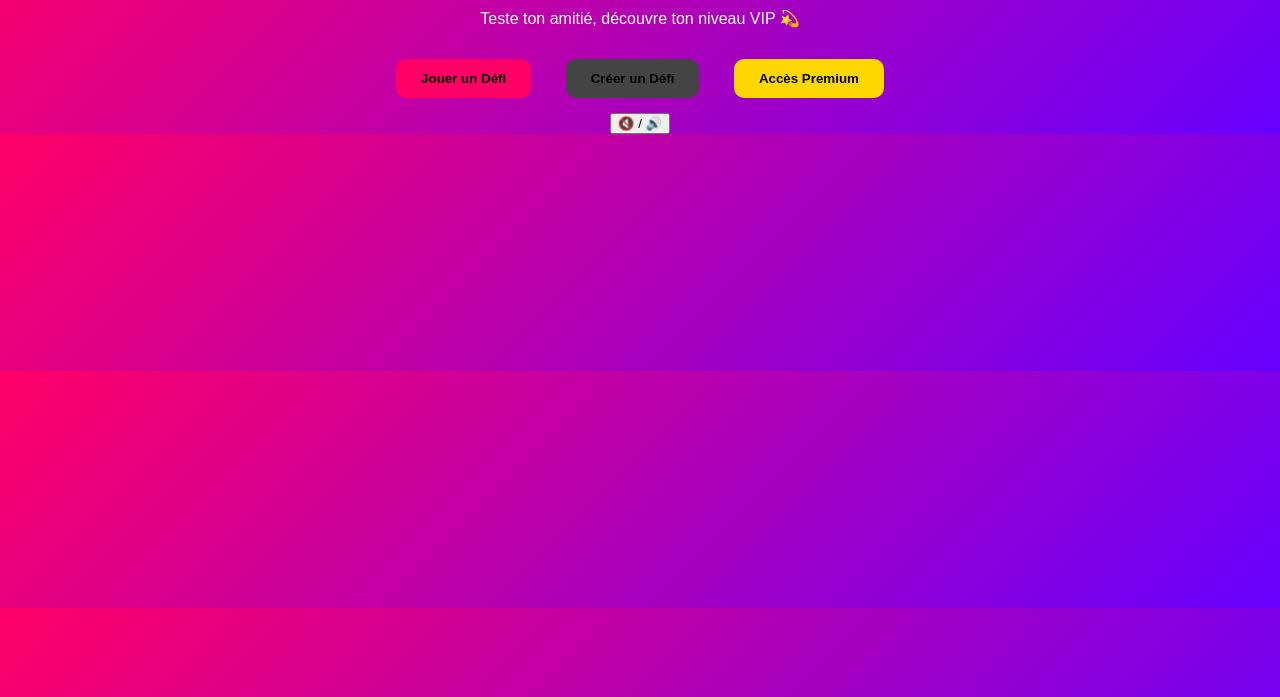
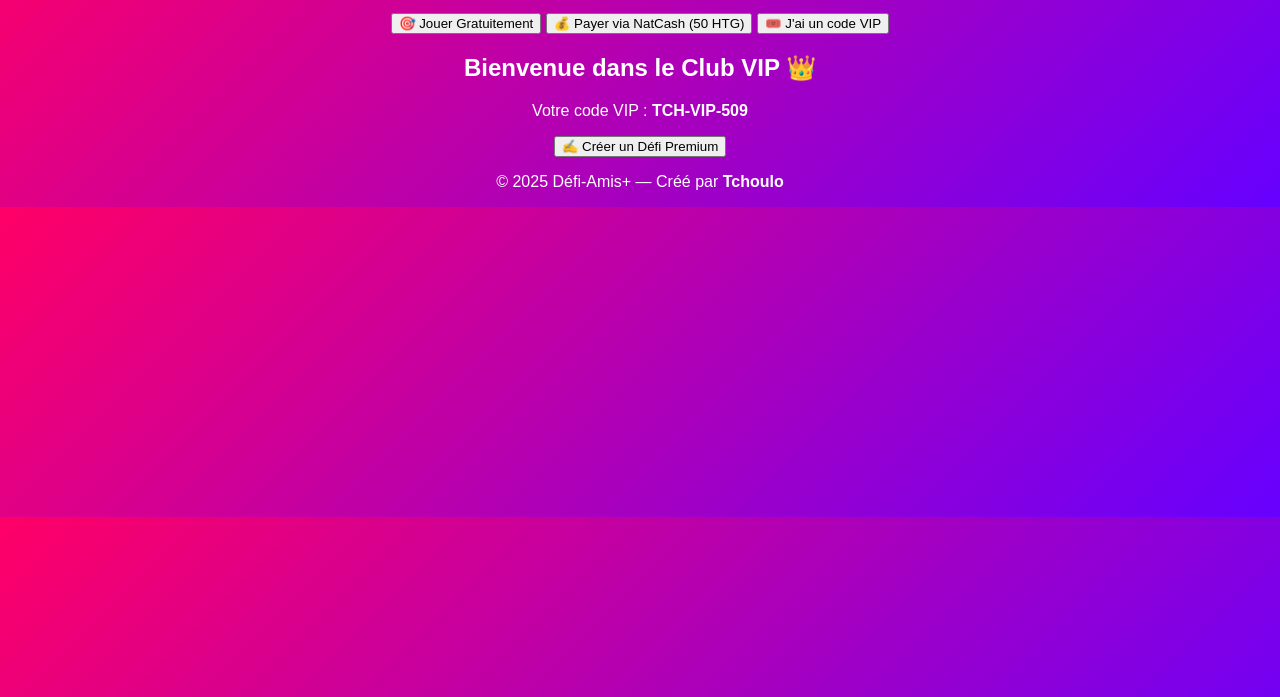
Before and after one commit to saintphardwolson6-debug/Defi-Amis-plus, a plain HTML site: page index.html in a window 1280 px wide. Shown: the part 103-800 px from the top of the page. Drawn offline with Linux system fonts and the light colour scheme.

Commit message:
Update index.html

```diff
--- a/index.html
+++ b/index.html
@@ -1,29 +1,36 @@
 <!DOCTYPE html>
 <html lang="fr">
 <head>
-  <meta charset="UTF-8">
-  <title>Défi Amis Plus+</title>
+  <meta charset="UTF-8" />
+  <meta name="viewport" content="width=device-width, initial-scale=1.0">
+  <title>Défi-Amis+ | Version Premium</title>
   <link rel="stylesheet" href="style.css">
-  <script type="module" src="app-plus.js" defer></script>
 </head>
 <body>
+
   <audio id="bg-music" autoplay loop>
-    <source src="music/theme.mp3" type="audio/mpeg">
+    <source src="music.mp3" type="audio/mpeg">
   </audio>
 
-  <header>
-    <h1>Défi Amis <span>Plus+</span></h1>
-    <p>Teste ton amitié, découvre ton niveau VIP 💫</p>
-  </header>
+  <div class="container">
+    <h1>🌟 Défi-Amis+ Premium</h1>
+    <p class="subtitle">Testez vos amitiés en version VIP 💛</p>
 
-  <main>
-    <button id="btnPlay" class="btn-main">Jouer un Défi</button>
-    <button id="btnCreate" class="btn-secondary">Créer un Défi</button>
-    <button id="btnPremium" class="btn-premium">Accès Premium</button>
-  </main>
+    <button id="playFree">🎯 Jouer Gratuitement</button>
+    <button id="payNatcash">💰 Payer via NatCash (50 HTG)</button>
+    <button id="vipAccess">🎟️ J'ai un code VIP</button>
+
+    <div id="vipZone" class="hidden">
+      <h2>Bienvenue dans le Club VIP 👑</h2>
+      <p>Votre code VIP : <strong id="vipCode">TCH-VIP-509</strong></p>
+      <button id="createDefi">✍️ Créer un Défi Premium</button>
+    </div>
+  </div>
 
   <footer>
-    <button id="muteBtn">🔇 / 🔊</button>
+    <p>© 2025 Défi-Amis+ — Créé par <strong>Tchoulo</strong></p>
   </footer>
+
+  <script type="module" src="script.js"></script>
 </body>
 </html>
```
